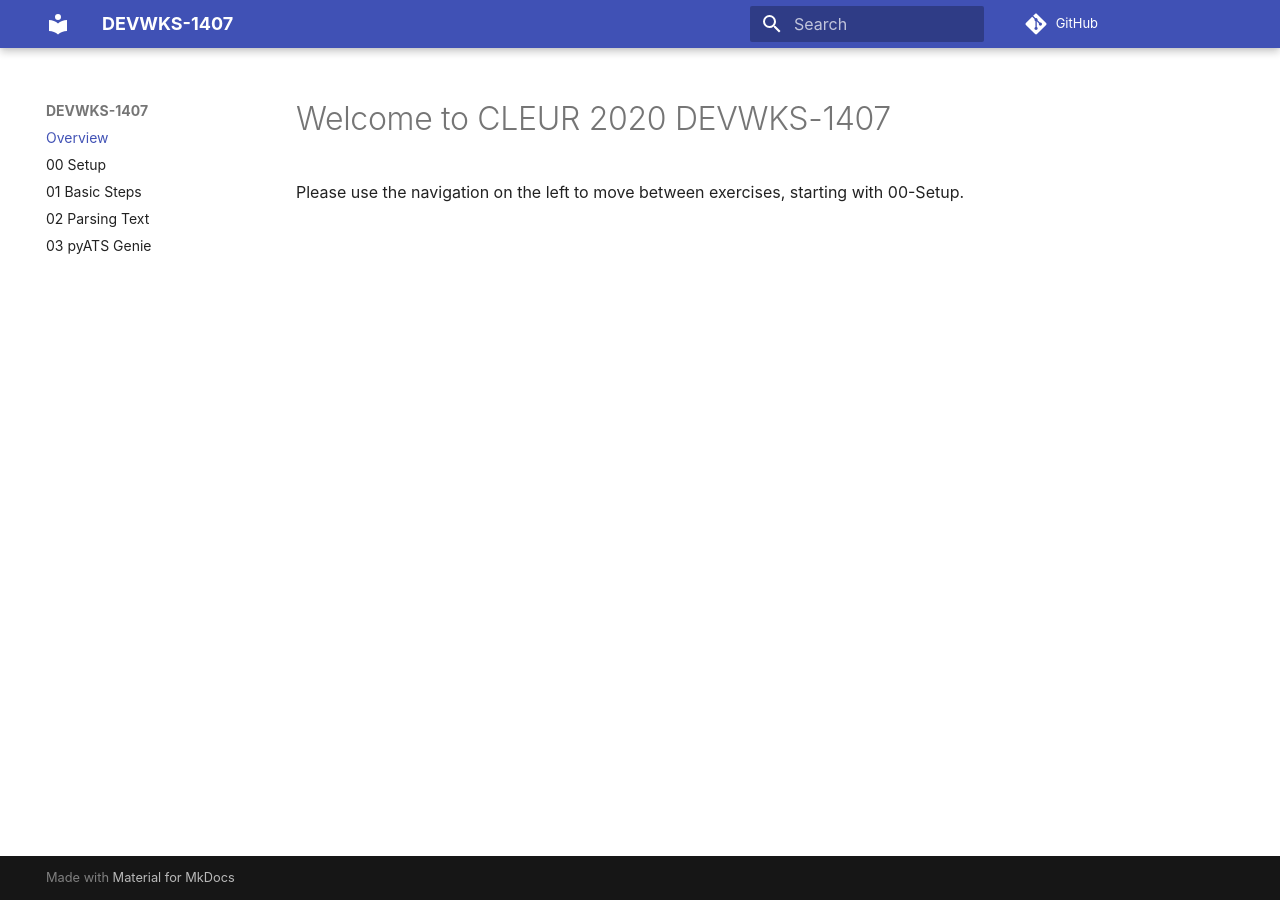
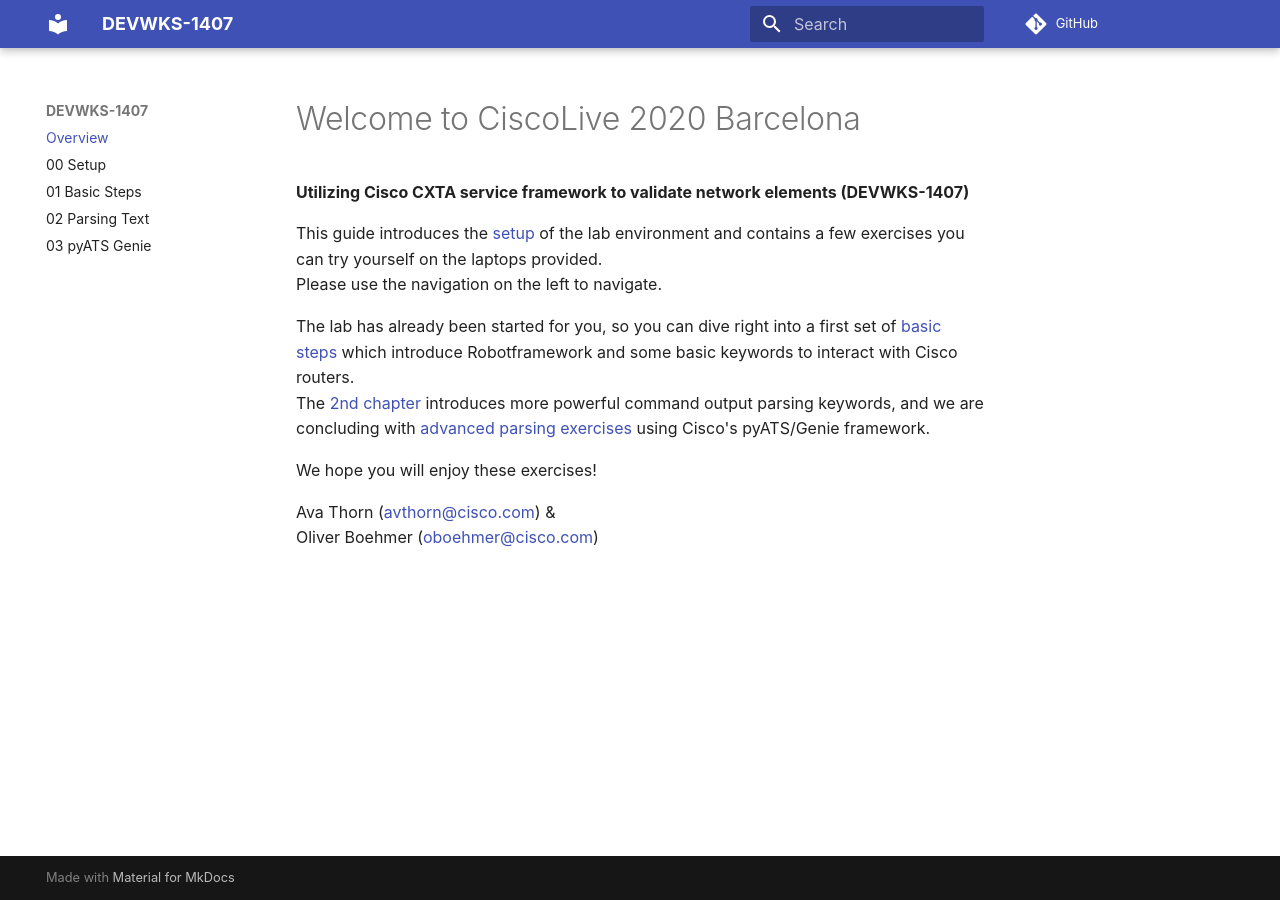
Before and after one commit to oboehmer/CLEUR20-CXTA, an MkDocs documentation site: the page built from docs/index.md, in a window 1280 px wide. Built offline with MkDocs 1.6.1 and Material for MkDocs 9.7.7, drawn with Linux system fonts in a browser that asks for light colours; comment, search, counter and statistics services are not loaded.

Commit message:
updated intro page

```diff
--- a/docs/index.md
+++ b/docs/index.md
@@ -1,3 +1,16 @@
-# Welcome to CLEUR 2020 DEVWKS-1407
+# Welcome to CiscoLive 2020 Barcelona
 
-Please use the navigation on the left to move between exercises, starting with 00-Setup.
+**Utilizing Cisco CXTA service framework to validate network elements (DEVWKS-1407)**
+
+This guide introduces the [setup](00-setup.md) of the lab environment and contains a few exercises you can try yourself on the laptops provided.
+Please use the navigation on the left to navigate.
+
+The lab has already been started for you, so you can dive right into a first set of [basic steps](01-basic.md) which introduce Robotframework and some basic keywords to interact with Cisco routers.
+The [2nd chapter](02-parsing.md) introduces more powerful command output parsing keywords, and we are concluding with [advanced parsing exercises](03-genie.md) using Cisco's pyATS/Genie framework.
+
+We hope you will enjoy these exercises!
+
+
+
+Ava Thorn (<avthorn@cisco.com>) &
+Oliver Boehmer (<oboehmer@cisco.com>)
```
